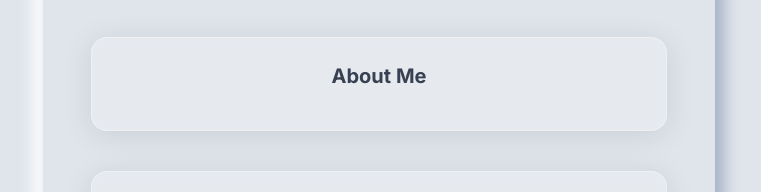
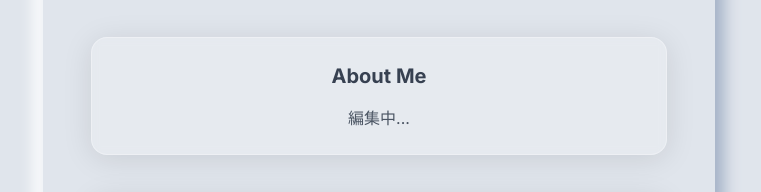
Before and after one commit to yharuto0917/profile, a plain HTML site: page index.html in a window 1280 px wide. Shown: the part 533-725 px from the top of the page, without its empty margins (261-1022 px from the left). Drawn offline with nearby package versions, Linux system fonts and the light colour scheme.

Commit message:
index.htmlの「About Me」セクションに編集中のプレースホルダーを追加

```diff
--- a/index.html
+++ b/index.html
@@ -135,7 +135,7 @@
         <section class="glassmorphism p-6 mt-5 mb-10">
             <h2 class="text-xl font-bold text-gray-700 mb-4 text-center">About Me</h2>
             <p class="text-gray-600 text-center">
-
+                編集中...
             </p>
         </section>
 
```
